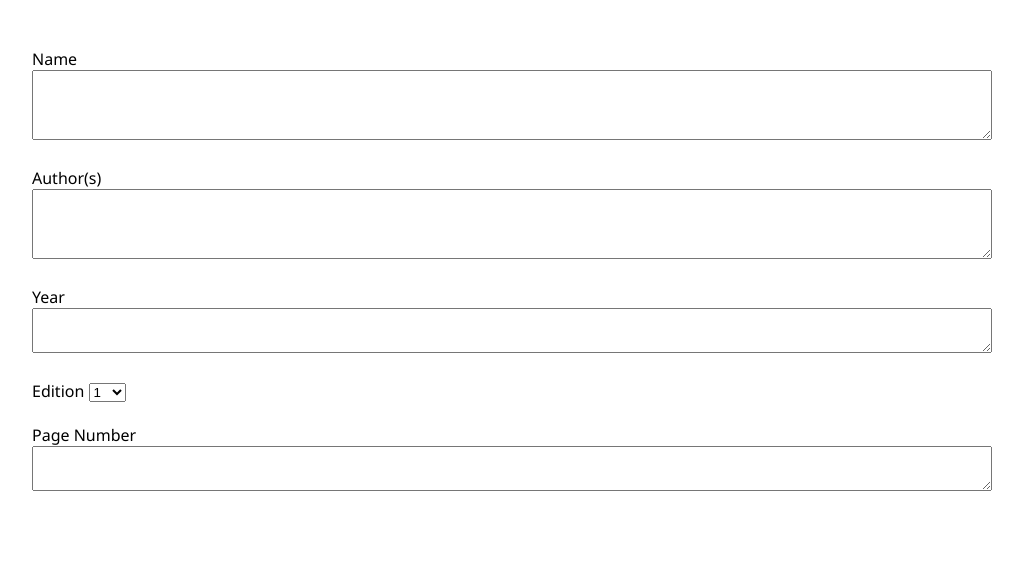
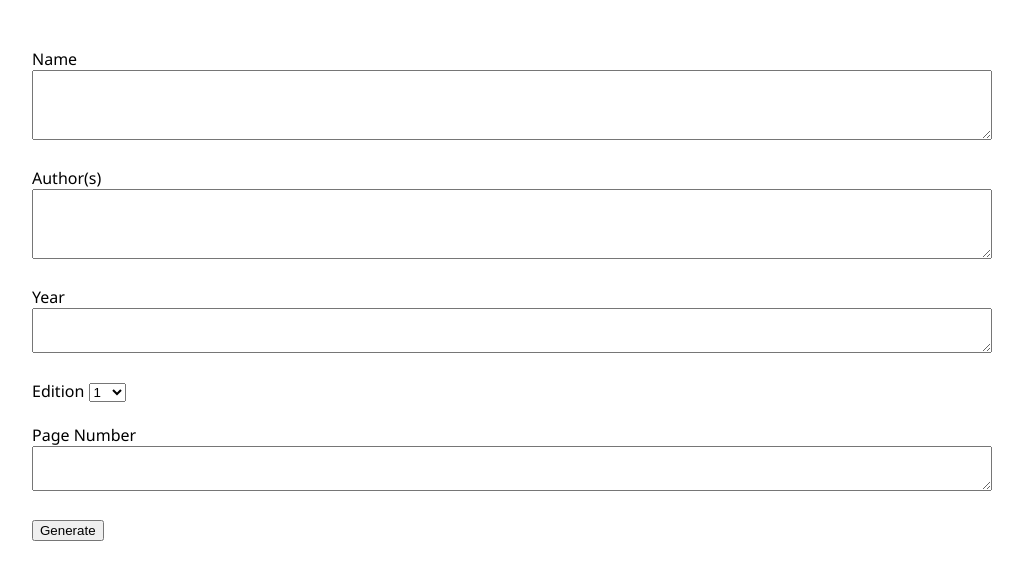
Before and after one commit to Shakil-Shahadat/ebookname, a plain HTML site: page index.html in a window 1280 px wide. Shown: the whole page, without its empty margins (128-1151 px from the left). Drawn offline with Linux system fonts and the light colour scheme.

Commit message:
Update index.html

```diff
--- a/index.html
+++ b/index.html
@@ -71,6 +71,8 @@
 			<textarea class="pageNo" cols="70" rows="1"></textarea>
 		</label><br><br>
 
+		<button onclick="generateName()">Generate</button><br><br>
+
 	</main>
 
 </body>
```
